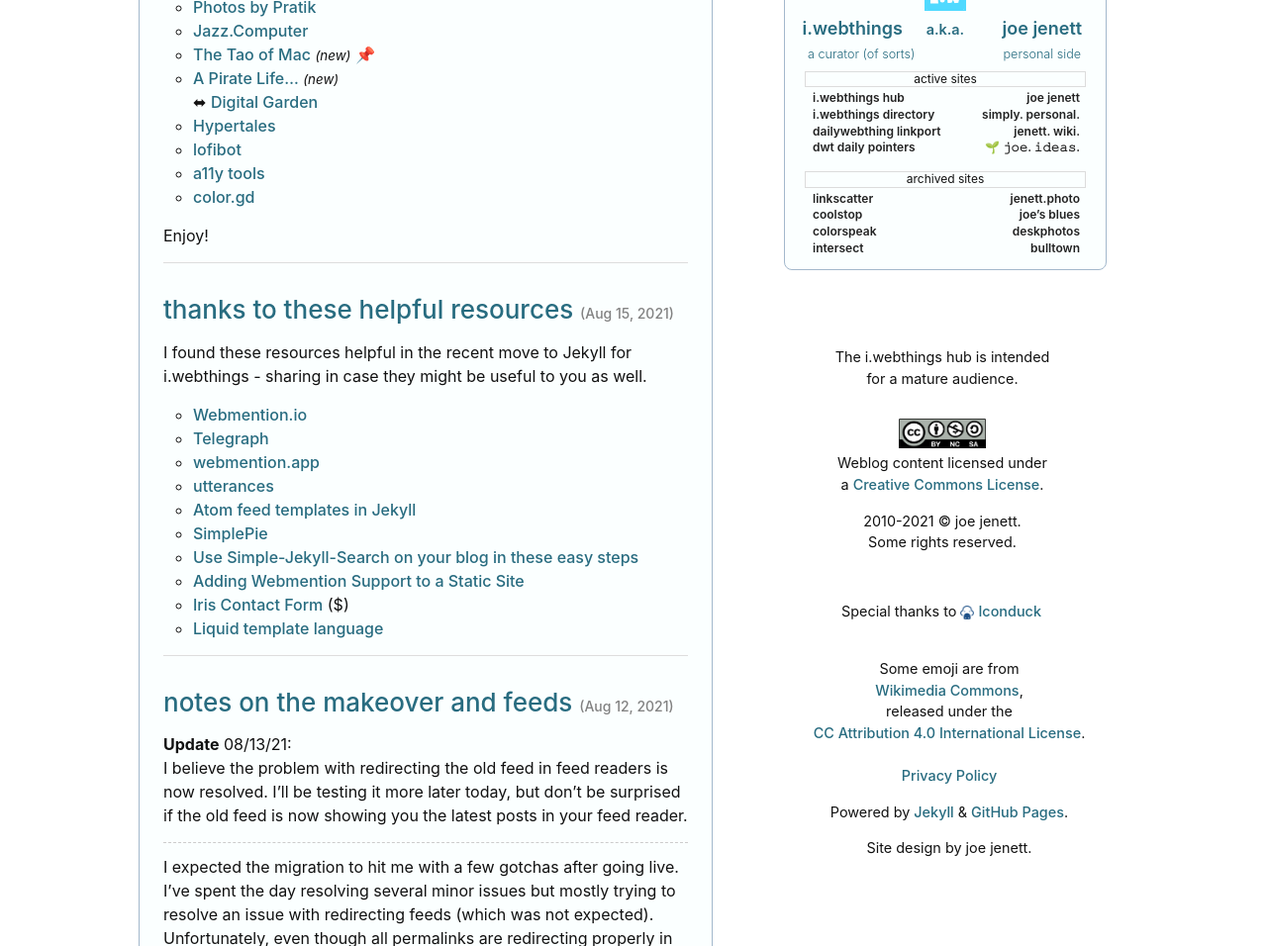
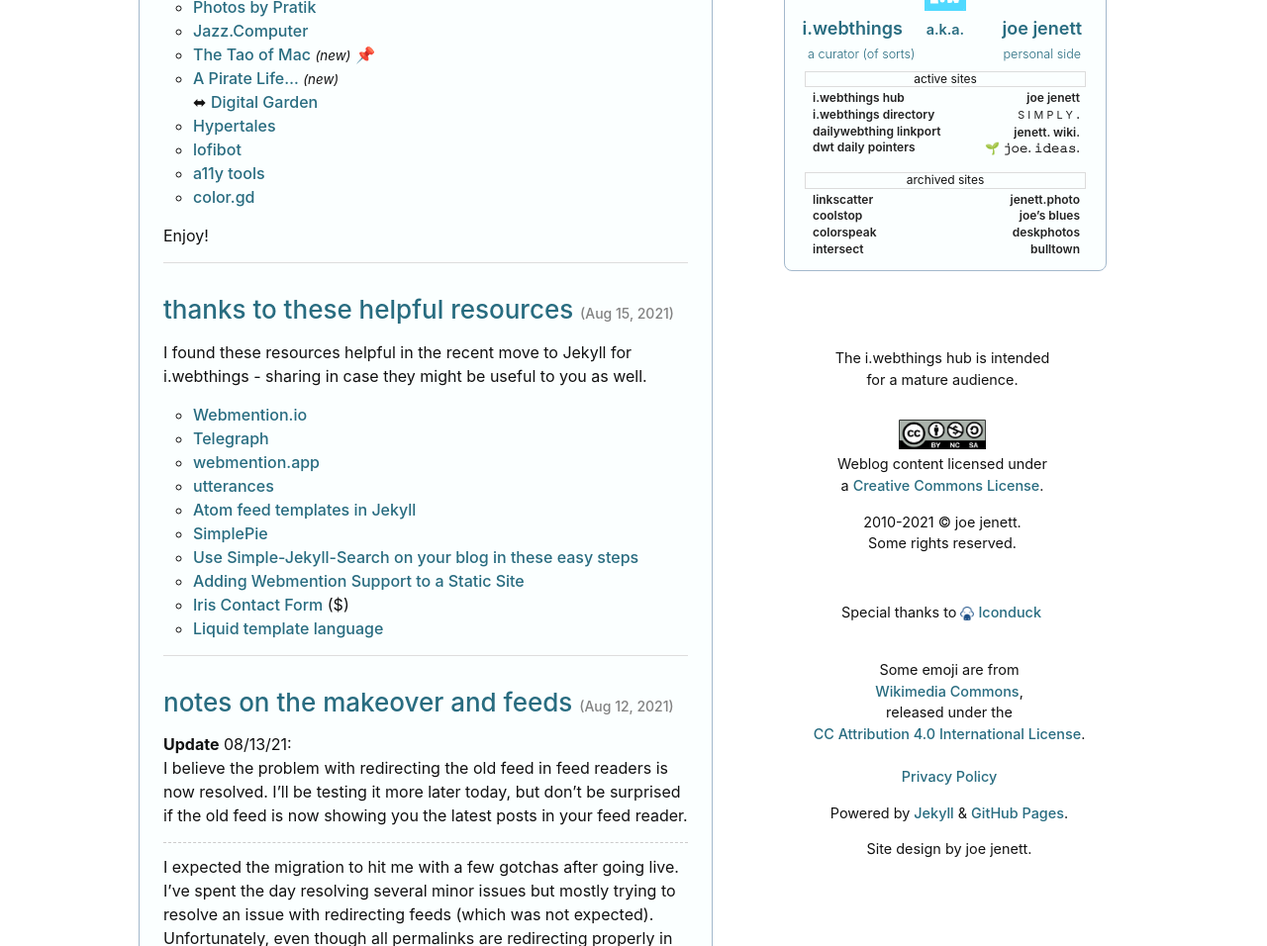
Before and after one commit to joejenett/i.webthings, a Jekyll site: the page built from index.md, in a window 1280 px wide. Shown: the part 720-1676 px from the top of the page at 99% size. Built offline with Jekyll 4.4.1, drawn with Linux system fonts in a browser that asks for light colours; comment, search, counter and statistics services are not loaded.

Commit message:
Update default.html

```diff
--- a/_layouts/default.html
+++ b/_layouts/default.html
@@ -74,7 +74,7 @@ active sites
 </div>
 <div class="aka-sep-right">
 <li><a title="that’s me" href="https://jenett.org/">joe jenett</a></li>
-<li><a title="joe jenett’s personal blog" href="https://simply.personal.jenett.org/">simply. personal.</a></li>
+<li><a title="it’s personal. and micro. — simply." href="https://simply.jenett.org/"><span style="font-size:.9em;font-weight:400;letter-spacing:.3em;">SIMPLY</span>.</a></li>
 <li><a title="a pile of tasty miscellany" href="https://wiki.jenett.org/">jenett. wiki.</a></li>
 <li><a title="joe’s little digital garden" href="https://joe.jenett.org/">🌱 𝚓𝚘𝚎. 𝚒𝚍𝚎𝚊𝚜.</a></li>
 </div>
```
